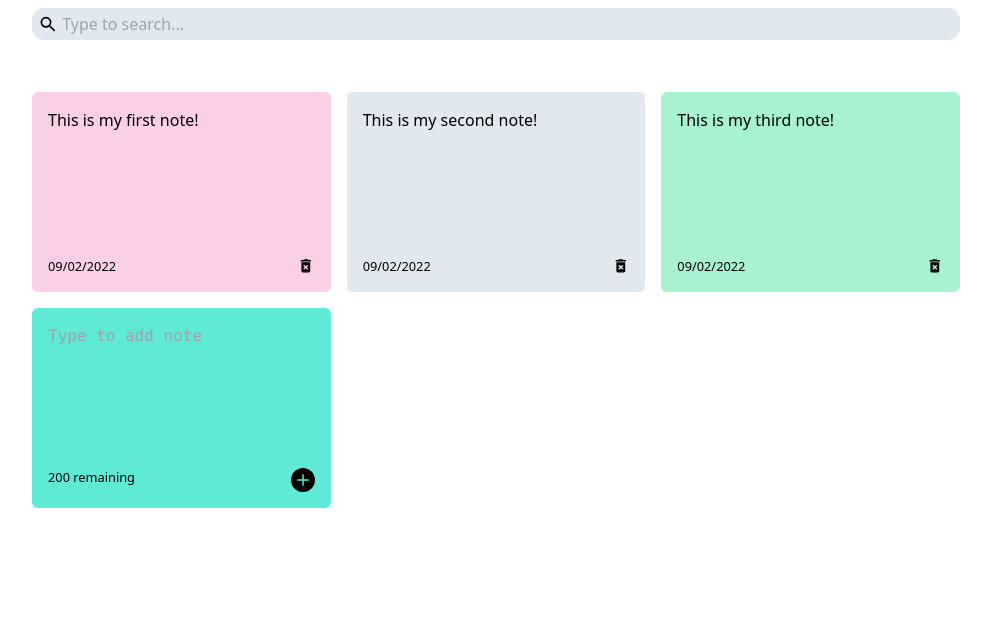
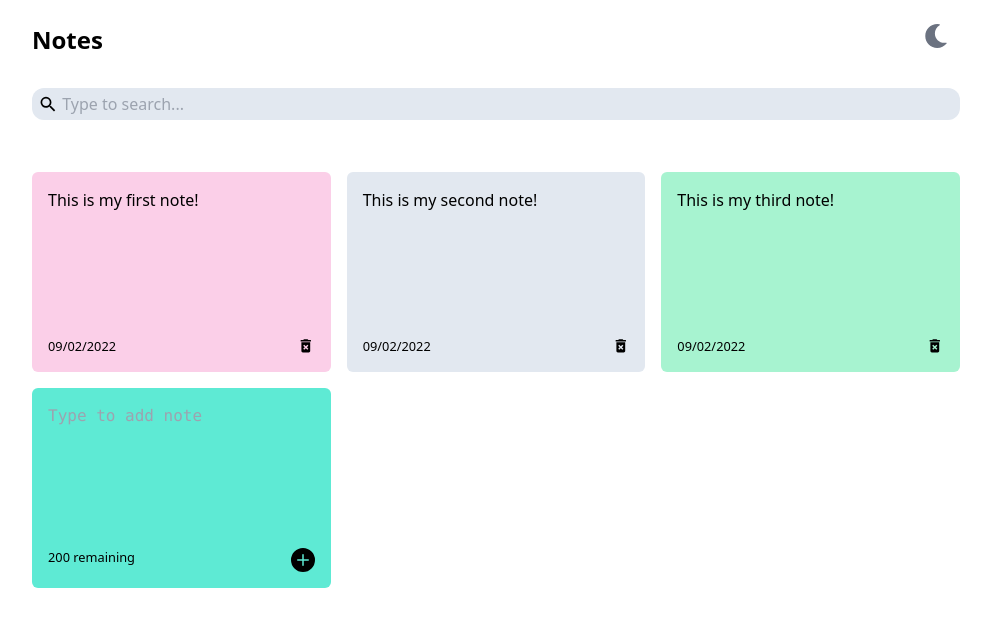
Before and after one commit to fjrpambudhi74/react-notes, a React (Create React App) app: page / in a window 1280 px wide. Shown: the top 626 px of the page, without its empty margins (144-1135 px from the left). Built offline with nearby package versions, Linux system fonts and the light colour scheme.

Commit message:
implement dark mode

```diff
--- a/src/App.js
+++ b/src/App.js
@@ -2,6 +2,7 @@ import { useState } from "react/cjs/react.development";
 import NotesList from "./compontents/NotesList";
 import Search from "./compontents/Search";
 import { nanoid } from "nanoid"
+import Header from "./compontents/Header";
 
 function App() {
 
@@ -56,10 +57,13 @@ function App() {
     setNotes(newNotes)
   }
   return (
-    <div className="container">
-      <Search handleSearchNote={setSearchText}/>
-      <NotesList notes={notes.filter((note) => note.text.toLowerCase().includes(searchText))} handleAddNote={addNote} handleDeleteNote={deleteNote} />
-    </div>
+      <div className="bg-white dark:bg-gray-800">
+        <div className="container">
+          <Header/>
+          <Search handleSearchNote={setSearchText}/>
+          <NotesList notes={notes.filter((note) => note.text.toLowerCase().includes(searchText))} handleAddNote={addNote} handleDeleteNote={deleteNote} />
+        </div>
+      </div>
   );
 }
 
--- /dev/null
+++ b/src/compontents/Header/index.js
@@ -0,0 +1,33 @@
+import React from "react";
+import {
+  FaMoon,
+  FaSun,
+} from 'react-icons/fa';
+import useDarkMode from '../../hooks/useDarkMode';
+
+
+const Header = () => {
+  const [darkTheme, setDarkTheme] = useDarkMode()
+  const handleMode = () => {
+    setDarkTheme(!darkTheme)
+  }
+
+  return (
+    <div className="header">
+      <div>
+        <h1 className="header-text">Notes</h1>
+      </div>
+      <div>
+        <span onClick={handleMode}>
+          {darkTheme ? (
+          <FaSun size='24' className='header-icon' />
+          ) : (
+          <FaMoon size='24' className='header-icon' />
+          )}
+        </span>
+      </div>
+    </div>
+  )
+}
+
+export default Header;
--- /dev/null
+++ b/src/hooks/useDarkMode.js
@@ -0,0 +1,42 @@
+import { useEffect, useState } from 'react';
+
+const useLocalStorage = (key, initialValue) => {
+  const [storedValue, setStoredValue] = useState(() => {
+    try {
+      const item = window.localStorage.getItem(key);
+      return item ? JSON.parse(item) : initialValue;
+    } catch (error) {
+      console.log(error);
+      return initialValue;
+    }
+  });
+
+  const setValue = (value) => {
+    try {
+      const valueToStore = value instanceof Function ? value(storedValue) : value;
+
+      setStoredValue(valueToStore);
+
+      window.localStorage.setItem(key, JSON.stringify(valueToStore));
+    } catch (error) {
+      console.log(error);
+    }
+  };
+  return [storedValue, setValue];
+};
+
+const useDarkMode = () => {
+  const [enabled, setEnabled] = useLocalStorage('dark-theme');
+  const isEnabled = typeof enabledState === 'undefined' && enabled;
+
+  useEffect(() => {
+    const className = 'dark';
+    const bodyClass = window.document.body.classList;
+
+    isEnabled ? bodyClass.add(className) : bodyClass.remove(className);
+  }, [enabled, isEnabled]);
+
+  return [enabled, setEnabled];
+};
+
+export default useDarkMode;
--- a/src/index.css
+++ b/src/index.css
@@ -4,12 +4,21 @@
 @tailwind utilities;
 
 @layer components {
-  body {
-    @apply bg-white;
+
+  .header {
+    @apply flex justify-between align-middle py-6;
+  }
+
+  .header-text {
+    @apply text-2xl font-bold text-black dark:text-white;
+  }
+
+  .header-icon {
+    @apply text-gray-500 mr-3 ml-4 transition duration-300 ease-in-out hover:text-yellow-400 cursor-pointer;
   }
 
   .container {
-    @apply max-w-custom mx-auto px-4;
+    @apply max-w-custom mx-auto px-4 min-h-screen;
   }
 
   .notes-list {
--- a/tailwind.config.js
+++ b/tailwind.config.js
@@ -1,5 +1,7 @@
 module.exports = {
+  enabled: true,
   mode: 'jit',
+  darkMode: 'class', // class, 'media' or boolean
   content: [
     "./src/**/*.{js,jsx,ts,tsx}",
   ],
```
